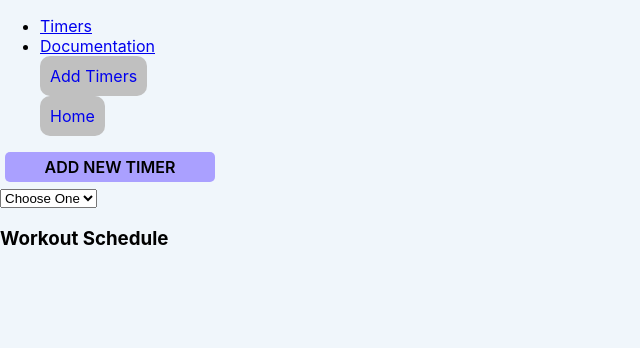
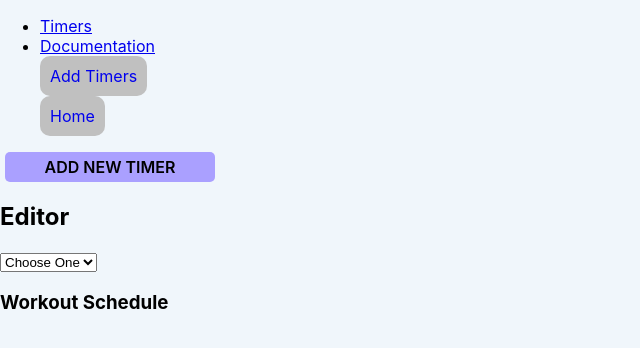
Before and after one commit to prof-tejera/assignment-3-jbhammett, a React (Create React App) app: page /add in a window 1280 px wide. Both pictures are taken after a click on the element "ADD NEW TIMER". Shown: the top 348 px of the page, without its empty margins (0-640 px from the left). Built offline with nearby package versions, Linux system fonts and the light colour scheme.

Commit message:
Made editor show when clicking 'edit.'

```diff
--- a/src/views/AddTimersView.js
+++ b/src/views/AddTimersView.js
@@ -63,15 +63,18 @@ export const Editor = ({ editorTimer }) => {
         <ErrorBoundary fallback={<div>Something Failed</div>} FallbackComponent={MyFallbackComponent}>
 
             <div>
-                {!editorTimer &&
+                {/* {!editorTimer && */}
+                <h2>Editor</h2>
                     <select id="select-timers" onChange={e => handleAddTimerInput(e.target.value)}>
                     {/* <select value={editTimer.selectedTimer} onChange={e => handleAddTimerInput(e.target.value)}> */}
                         {listOptions}
-                    </select>}
+                    </select>
+                    {/* } */}
 
                 {(selectedTimer === 'Stopwatch' || (editorTimer && editorTimer.selectedTimer === 'Stopwatch')) &&
                 //  {selectedTimer === 'Stopwatch' &&
                     (<div>
+
                         <h6 style={{
                             marginBottom:0,
                         }}>
```
